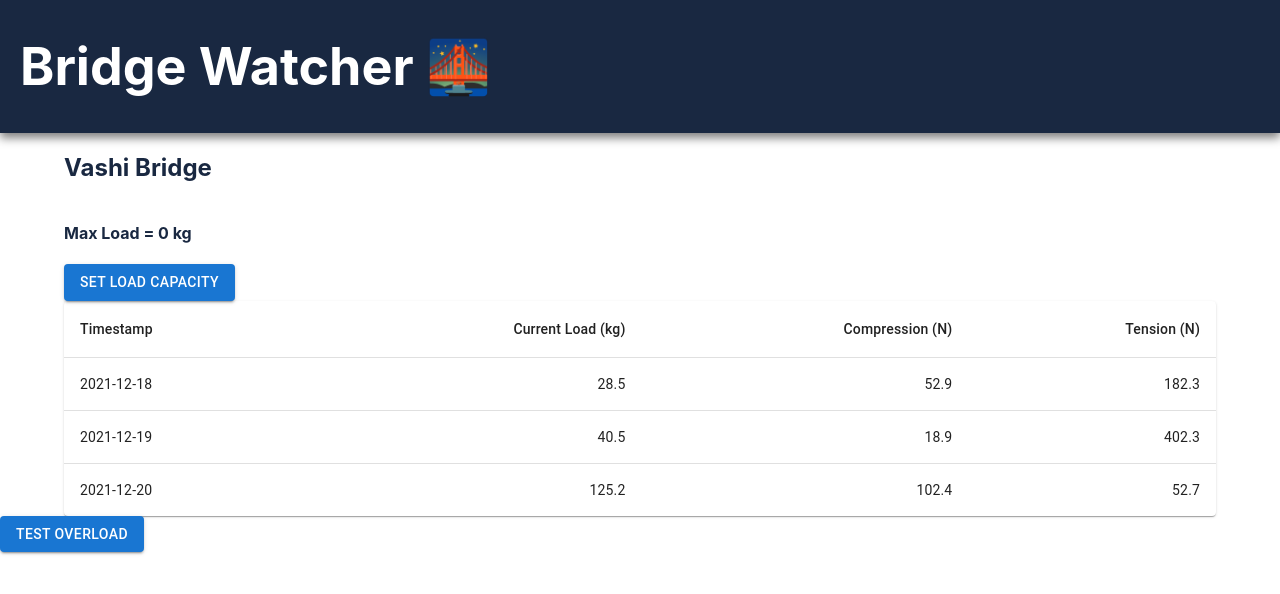
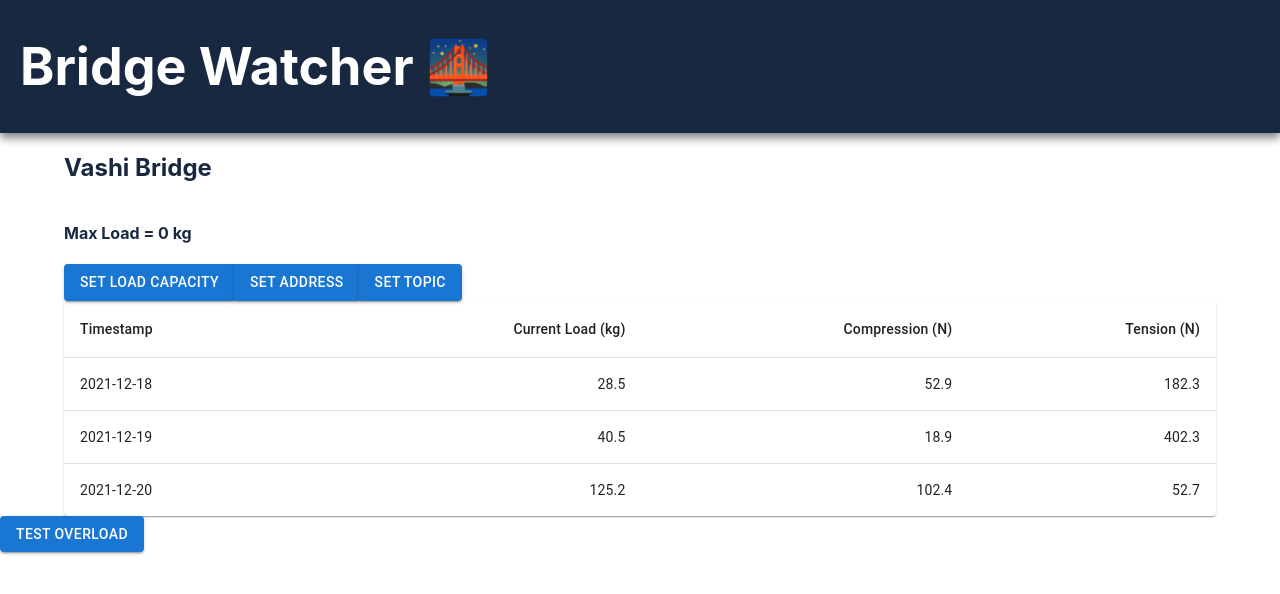
Before and after one commit to SuperChamp234/bridge-watcher, a React (Create React App) app in the folder my-app/: page / in a window 1280 px wide. Shown: the top 594 px of the page. Built offline with nearby package versions, Linux system fonts and the light colour scheme.

Commit message:
temp buttons to set vals

```diff
--- a/my-app/package.json
+++ b/my-app/package.json
@@ -10,6 +10,7 @@
     "@testing-library/jest-dom": "^5.16.1",
     "@testing-library/react": "^12.1.2",
     "@testing-library/user-event": "^13.5.0",
+    "mqtt": "^4.2.8",
     "react": "^17.0.2",
     "react-dom": "^17.0.2",
     "react-scripts": "5.0.0",
--- a/my-app/src/App.js
+++ b/my-app/src/App.js
@@ -9,6 +9,8 @@ class App extends React.Component {
     this.state = {
       data: bridgeData,
       maxLoad: 0,
+      address: null,
+      topic: null
     };
   }
   setMaxLoad = () => {
@@ -18,6 +20,39 @@ class App extends React.Component {
         maxLoad: load,
       });
     }
+  };
+  setAddress = () => {
+    let adr = prompt("Enter address");
+    if (adr != null) {
+      this.setState({
+        address: adr,
+      });
+    }
+  };
+  setTopic = () => {
+    let topic = prompt("Enter topic");
+    if (topic != null) {
+      this.setState({
+        topic: topic,
+      });
+    }
+  };
+  sendOverLoad = () => {
+    let today = new Date();
+    let date =
+      today.getFullYear() +
+      "-" +
+      (today.getMonth() + 1) +
+      "-" +
+      today.getDate();
+    let time =
+      today.getHours() +
+      ":" +
+      today.getMinutes() +
+      ":" +
+      today.getSeconds();
+    let dateTime = date + " " + time;
+    alert("⚠️ Overload during " + dateTime + " ⚠️");
   };
 
   render() {
@@ -29,34 +64,38 @@ class App extends React.Component {
         <div className="App-body">
           <h2>Vashi Bridge</h2>
           <h4>Max Load = {this.state.maxLoad} kg</h4>
-          <Button
-            variant="contained"
-            onClick={() => {
-              this.setMaxLoad();
-            }}
-          >
-            Set Load Capacity
-          </Button>
+          <ButtonGroup>
+            <Button
+              variant="contained"
+              onClick={() => {
+                this.setMaxLoad();
+              }}
+            >
+              Set Load Capacity
+            </Button>
+            <Button
+              variant="contained"
+              onClick={() => {
+                this.setAddress();
+              }}
+            >
+              Set Address
+            </Button>
+            <Button
+              variant="contained"
+              onClick={() => {
+                this.setTopic();
+              }}
+            >
+              Set Topic
+            </Button>
+          </ButtonGroup>
           <Database data={this.state.data}></Database>
         </div>
         <Button
           variant="contained"
           onClick={() => {
-            let today = new Date();
-            let date =
-              today.getFullYear() +
-              "-" +
-              (today.getMonth() + 1) +
-              "-" +
-              today.getDate();
-            let time =
-              today.getHours() +
-              ":" +
-              today.getMinutes() +
-              ":" +
-              today.getSeconds();
-            let dateTime = date + " " + time;
-            alert("⚠️ Overload during " + dateTime + " ⚠️");
+            this.sendOverLoad();
           }}
         >
           Test Overload
```
Also changed, not shown: 2 other files (tests, documents, lock files or other folders).
